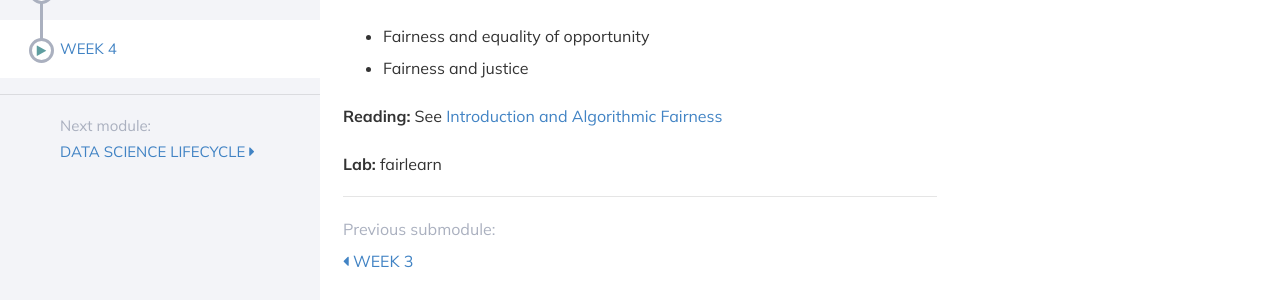
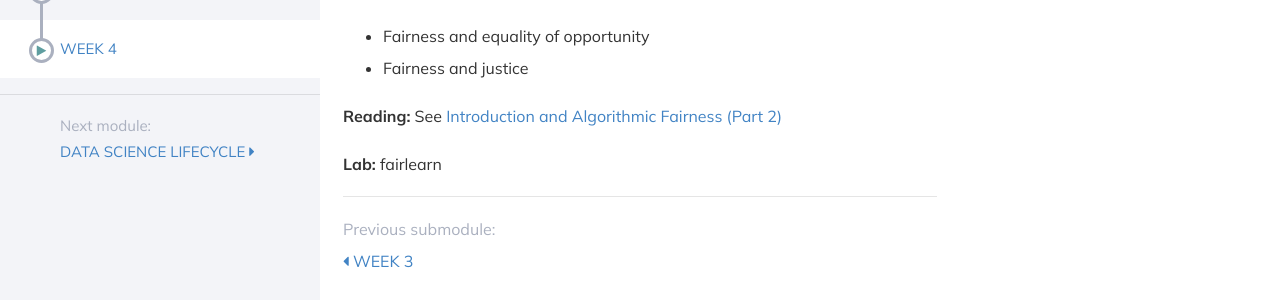
Before and after one commit to DataResponsibly/rds24, a Jekyll site: the page built from modules/fairness/_posts/2000-01-04-week4.md, in a window 1280 px wide. Shown: the part 286-586 px from the top of the page. Built offline with Jekyll 4.4.1, drawn with Linux system fonts in a browser that asks for light colours; nearby versions of some CDN libraries.

Commit message:
Update 2000-01-04-week4.md

```diff
--- a/modules/fairness/_posts/2000-01-04-week4.md
+++ b/modules/fairness/_posts/2000-01-04-week4.md
@@ -14,7 +14,7 @@ title: Week 4
 * Fairness and equality of opportunity
 * Fairness and justice
 
-**Reading:** See [Introduction and Algorithmic Fairness](../../../assets/fairness_reader.pdf)
+**Reading:** See [Introduction and Algorithmic Fairness (Part 2)](../../../assets/fairness_reader_weeks3&4.pdf)
 
 **Lab:** fairlearn
 
```
